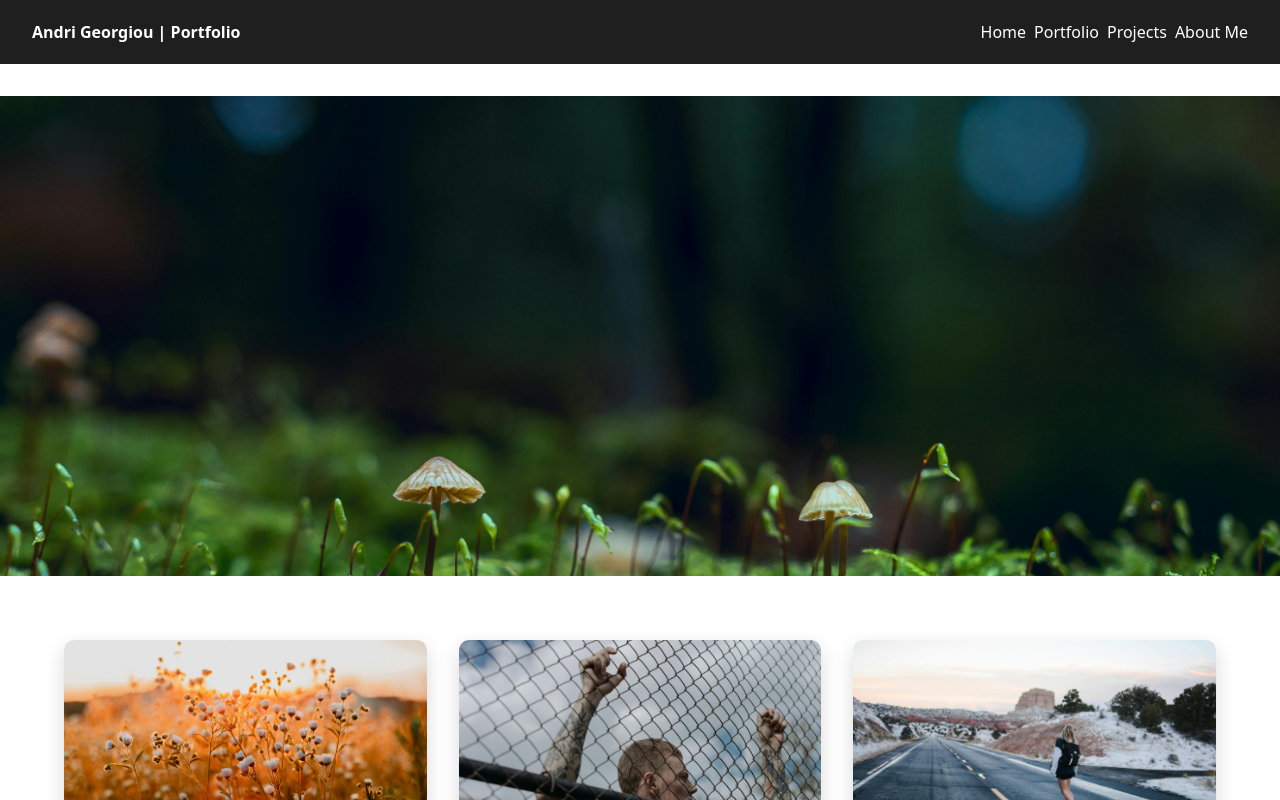
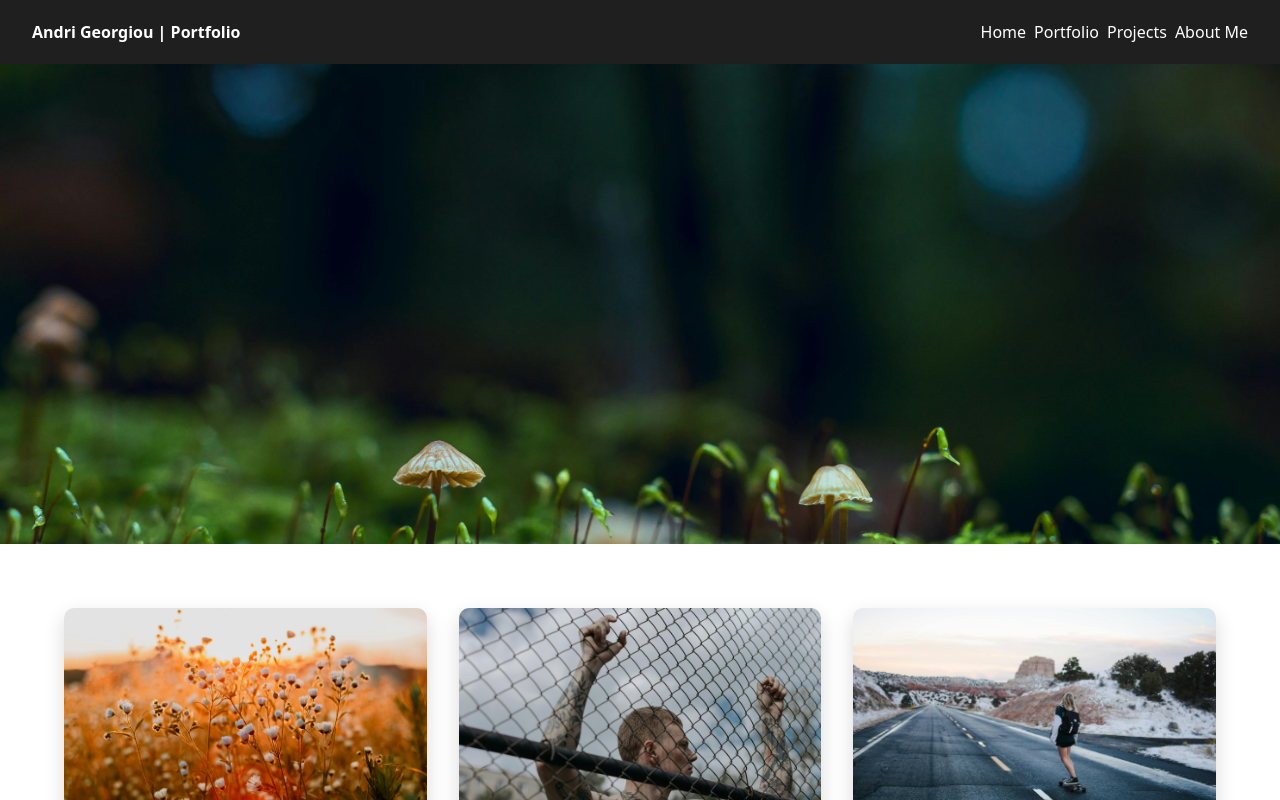
Before and after one commit to VictorySpecificationII/flowersbythebed-photography, a React (Vite) app: page /projects in a window 1280 px wide. Shown: the top 800 px of the page. Built offline with nearby package versions, Linux system fonts and the light colour scheme.

Commit message:
removed project container padding

```diff
--- a/src/modules/submodules/Projects/Projects.css
+++ b/src/modules/submodules/Projects/Projects.css
@@ -1,6 +1,5 @@
 .projects-container {
   width: 100%;
-  padding: 2rem 0;
   box-sizing: border-box;
   display: flex;
   flex-direction: column;
```
